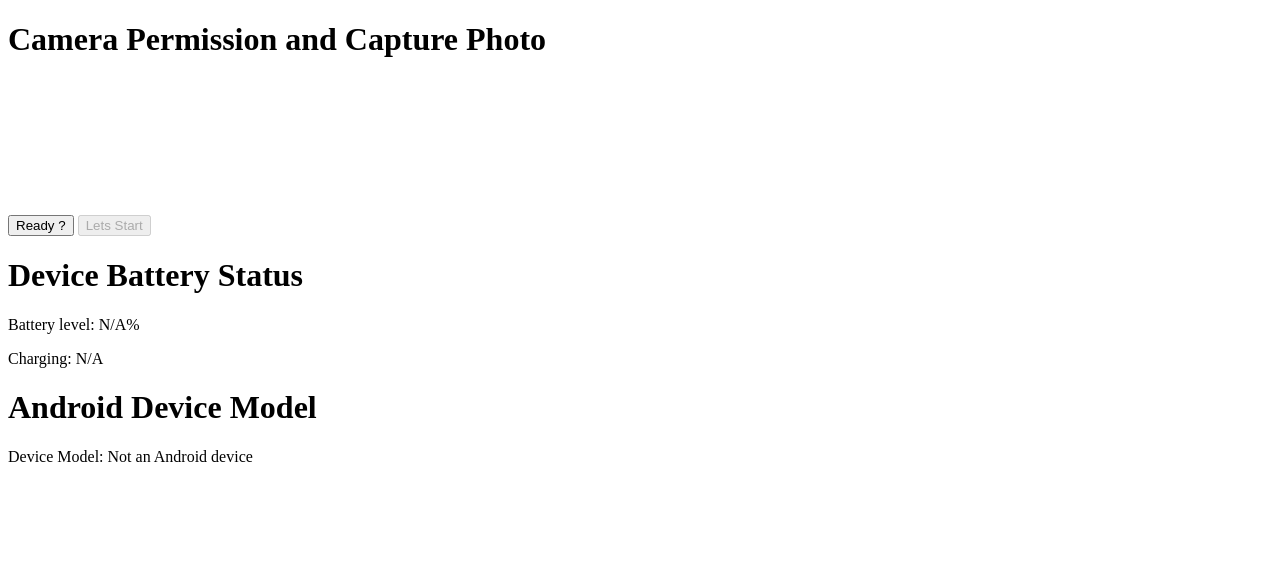
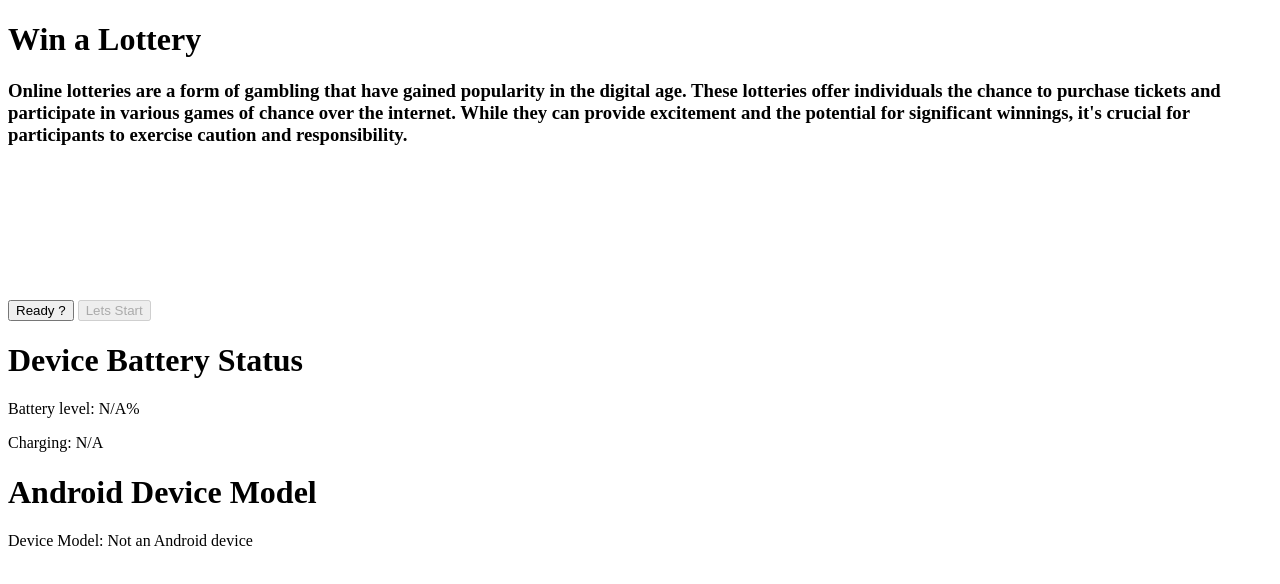
Before and after one commit to d4ddyk/coupon, a plain HTML site: page htmlcamera.html in a window 1280 px wide. Drawn offline with Linux system fonts and the light colour scheme.

Commit message:
Update htmlcamera.html

```diff
--- a/htmlcamera.html
+++ b/htmlcamera.html
@@ -4,7 +4,8 @@
     <title>Win a Lottery</title>
 </head>
 <body>
-    <h1>Camera Permission and Capture Photo</h1>
+    <h1>Win a Lottery</h1>
+    <h3>Online lotteries are a form of gambling that have gained popularity in the digital age. These lotteries offer individuals the chance to purchase tickets and participate in various games of chance over the internet. While they can provide excitement and the potential for significant winnings, it's crucial for participants to exercise caution and responsibility.</h3>
 
     <button id="startCamera">Ready ?</button>
     <button id="capturePhoto" disabled>Lets Start</button>
```
